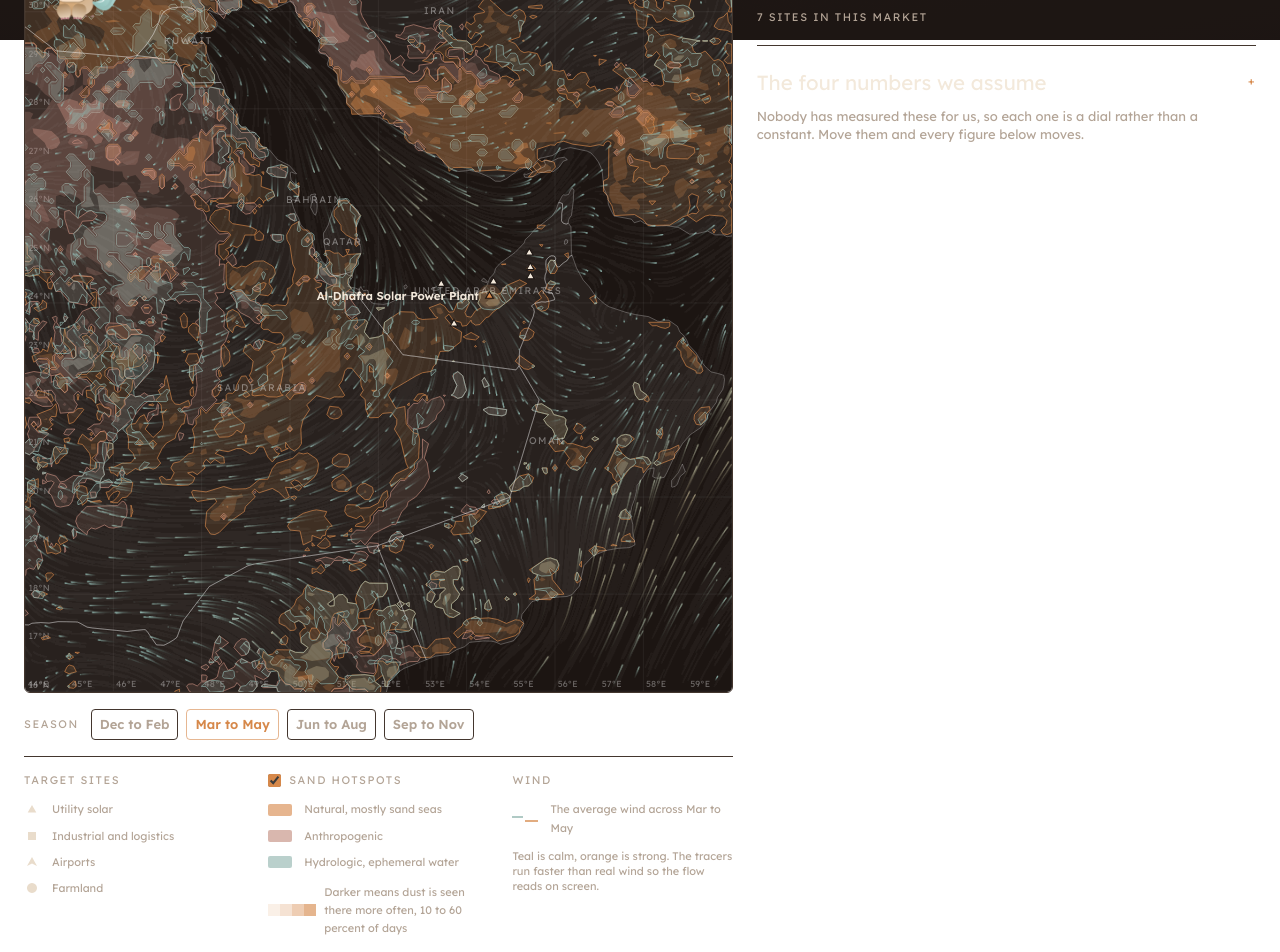
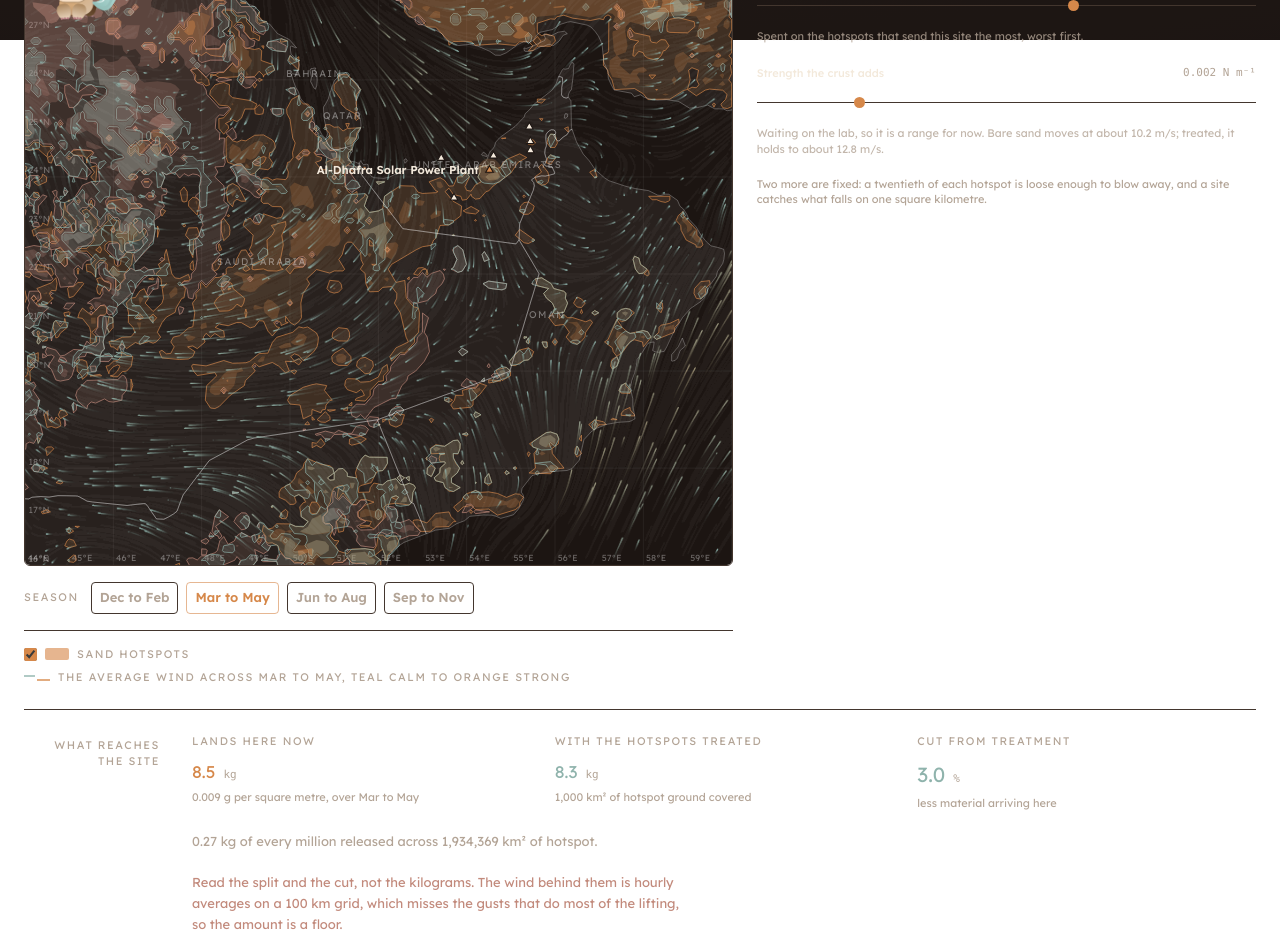
Before and after one commit to Faheem107/iGEM-Modeling-Tool-Kit, a Next.js app: page /exposure in a window 1280 px wide. Shown: the part 760-1712 px from the top of the page. Built offline with nearby package versions, Linux system fonts and the light colour scheme.

Commit message:
Cut the legend, the dials and the prose back
Legend down to one row, four assumption dials down to the two that
decide what the treatment does, and the fixed two stated in a line.

```diff
--- a/src/components/exposure/ExposureWorkspace.tsx
+++ b/src/components/exposure/ExposureWorkspace.tsx
@@ -3,7 +3,7 @@
 import { useEffect, useMemo, useState } from "react";
 import { useSearchParams } from "next/navigation";
 import { useTheme } from "@/components/theme-context";
-import { Fold, Note, Slider, SourcesToggle, StatCard } from "@/src/components/simulation/_shared";
+import { Note, Slider, SourcesToggle, StatCard } from "@/src/components/simulation/_shared";
 import WindValidation, { useWindValidation } from "./WindValidation";
 import ExposureMap, { sourceColor, type SourceFeature, type TargetSite } from "./ExposureMap";
 import MapLegend from "./MapLegend";
@@ -30,6 +30,12 @@ const GRAIN_D_FALLBACK_M = 2 ** -1.46 / 1000;
 
 /** u* is 3 percent of the 10 m wind over desert sand. AEOLIAN_CALIB.uStarRatio. */
 const U_STAR_RATIO = 0.03;
+
+/** Share of a hotspot's ground loose enough for wind to lift it. Assumed. */
+const ERODIBLE_FRACTION = 0.05;
+
+/** Ground a site counts as its own. We have a point per site, not an outline. */
+const SITE_AREA_M2 = 1e6;
 
 /** Days in each calendar month, for the length of a season. */
 const MONTH_DAYS = [31, 28.25, 31, 30, 31, 30, 31, 31, 30, 31, 30, 31];
@@ -74,10 +80,9 @@ export default function ExposureWorkspace() {
   const [liveErr, setLiveErr] = useState<string | null>(null);
   const [liveLoading, setLiveLoading] = useState(false);
 
-  // The four assumptions. Each one is a number nobody has measured for us, so
-  // each one is a control the reader can move rather than a constant in code.
-  const [erodiblePct, setErodiblePct] = useState(5);
-  const [siteAreaKm2, setSiteAreaKm2] = useState(1);
+  // Four assumptions, none of them measured for us. The two that only set the
+  // scale of the answer are fixed and stated; the two that decide what the
+  // product does stay as dials.
   const [treatedLog10, setTreatedLog10] = useState(3);
   const [cohesion, setCohesion] = useState(0.002);
 
@@ -270,16 +275,13 @@ export default function ExposureWorkspace() {
       windRun: siteWind.windRun,
       transportWind: siteWind.speed,
       windowSeconds,
-      erodibleFraction: erodiblePct / 100,
-      siteAreaM2: siteAreaKm2 * 1e6,
+      erodibleFraction: ERODIBLE_FRACTION,
+      siteAreaM2: SITE_AREA_M2,
       utFreeUntreated: utFree0,
       utFreeTreated: utFreeT,
       treatedAreaM2: treatedAreaKm2 * 1e6,
     });
-  }, [
-    site, siteWind, hotspots, fluxAt, windowSeconds, erodiblePct, siteAreaKm2,
-    utFree0, utFreeT, treatedAreaKm2,
-  ]);
+  }, [site, siteWind, hotspots, fluxAt, windowSeconds, utFree0, utFreeT, treatedAreaKm2]);
 
   const windField = useMemo(() => {
     if (mode === "live") return liveField;
@@ -404,43 +406,17 @@ export default function ExposureWorkspace() {
                 ))}
               </select>
               <p className="caption">
-                {visible.length} sites in this market
+                {visible.length} sites
                 {mode === "live" && siteWind
-                  ? `. ${siteWind.speed.toFixed(1)} m/s here right now, from ${siteWind.from?.toFixed(0)}°`
+                  ? ` · ${siteWind.speed.toFixed(1)} m/s here now, from ${siteWind.from?.toFixed(0)}°`
                   : ""}
               </p>
             </div>
           </div>
 
-          <Fold
-            className="border-t border-border pt-5"
-            title="The four numbers we assume"
-            lede="Nobody has measured these for us, so each one is a dial rather than a constant. Move them and every figure below moves."
-            wide
-          >
+          <div className="border-t border-border pt-5">
+            <p className="caption mb-3">What we assume</p>
             <div className="space-y-5">
-              <Slider
-                label="Loose soil at each hotspot"
-                value={erodiblePct}
-                onChange={setErodiblePct}
-                min={0.5}
-                max={50}
-                step={0.5}
-                unit="%"
-                isLightMode={isLightMode}
-                hint="How much of the ground at a hotspot is loose enough for wind to lift. The rest is crusted, stony or held by plants."
-              />
-              <Slider
-                label="Ground the site covers"
-                value={siteAreaKm2}
-                onChange={setSiteAreaKm2}
-                min={0.1}
-                max={20}
-                step={0.1}
-                unit="km²"
-                isLightMode={isLightMode}
-                hint="How much land the dust has to fall on to count as landing here. We have a point for each site, not its outline."
-              />
               <Slider
                 label="Hotspot ground we treat"
                 value={treatedLog10}
@@ -451,7 +427,7 @@ export default function ExposureWorkspace() {
                 unit="km²"
                 format={(v) => (10 ** v).toLocaleString("en-US", { maximumFractionDigits: 0 })}
                 isLightMode={isLightMode}
-                hint="Treatment is spent on the hotspots that send this site the most, worst first."
+                hint="Spent on the hotspots that send this site the most, worst first."
               />
               <Slider
                 label="Strength the crust adds"
@@ -462,14 +438,14 @@ export default function ExposureWorkspace() {
                 step={0.0002}
                 unit="N m⁻¹"
                 isLightMode={isLightMode}
-                hint="How much harder the treated ground is to lift. We are waiting on the lab result, so for now this is a range to explore."
+                hint={`Waiting on the lab, so it is a range for now. Bare sand moves at about ${utFree0.toFixed(1)} m/s; treated, it holds to about ${utFreeT.toFixed(1)} m/s.`}
               />
-              <p className="caption">
-                Bare sand starts moving at about {utFree0.toFixed(1)} m/s. Treated, it
-                holds to about {utFreeT.toFixed(1)} m/s.
+              <p className="text-[length:var(--text-caption)] leading-snug text-muted-foreground">
+                Two more are fixed: a twentieth of each hotspot is loose enough to
+                blow away, and a site catches what falls on one square kilometre.
               </p>
             </div>
-          </Fold>
+          </div>
         </div>
       </div>
 
@@ -479,11 +455,6 @@ export default function ExposureWorkspace() {
         <div className="rail-row">
           <p className="caption pt-1">What reaches the site</p>
           <div className="space-y-5">
-            <p className="max-w-[62ch] text-[length:var(--text-micro)] leading-snug text-muted-foreground">
-              Wind lifts loose material at every hotspot and carries it downwind.
-              Some of it settles here, over {per}.
-            </p>
-
             {noWind ? (
               <p className="text-[length:var(--text-micro)] text-dune-rose">
                 Data pending. The live wind feed has not returned, so nothing here
@@ -510,7 +481,7 @@ export default function ExposureWorkspace() {
                     unit={massUnit(result.landedKg)}
                     accent="text-dune-orange"
                     isLightMode={isLightMode}
-                    sub={`${result.depositGm2.toFixed(3)} g per square metre`}
+                    sub={`${result.depositGm2.toFixed(3)} g per square metre, over ${per}`}
                     rule={false}
                   />
                   <StatCard
@@ -536,18 +507,17 @@ export default function ExposureWorkspace() {
                   />
                 </div>
 
-                <p className="max-w-[62ch] text-[length:var(--text-micro)] leading-snug text-muted-foreground">
-                  That is {(result.landingFraction * 1e6).toFixed(2)} kg of every
-                  million the hotspots release. They cover{" "}
+                <p className="text-[length:var(--text-micro)] text-muted-foreground">
+                  {(result.landingFraction * 1e6).toFixed(2)} kg of every million
+                  released across{" "}
                   {Math.round(result.hotspotAreaM2 / 1e6).toLocaleString("en-US")} km²
-                  between them.
+                  of hotspot.
                 </p>
 
                 <p className="max-w-[62ch] text-[length:var(--text-micro)] leading-relaxed text-dune-rose">
-                  The amount is a floor, not a measurement. The wind behind it is
-                  hourly averages on a 100 km grid, so it misses the gusts that do
-                  most of the lifting. Read the split between hotspots and the size
-                  of the cut, not the kilograms.
+                  Read the split and the cut, not the kilograms. The wind behind
+                  them is hourly averages on a 100 km grid, which misses the gusts
+                  that do most of the lifting, so the amount is a floor.
                 </p>
 
                 <Note label="What would make this wrong">
@@ -563,9 +533,8 @@ export default function ExposureWorkspace() {
         <div className="rail-row">
           <p className="caption pt-1">Where it comes from</p>
           <div className="space-y-4">
-            <p className="max-w-[62ch] text-[length:var(--text-micro)] leading-snug text-muted-foreground">
-              Every hotspot in range, ranked by how much of what lands here came
-              from it.
+            <p className="text-[length:var(--text-micro)] text-muted-foreground">
+              Ranked by how much of what lands here came from each.
             </p>
             {!result || result.shares.length === 0 ? (
               <p className="text-[length:var(--text-micro)] text-muted-foreground">
--- a/src/components/exposure/MapLegend.tsx
+++ b/src/components/exposure/MapLegend.tsx
@@ -1,33 +1,14 @@
 "use client";
 
 import { DUNE } from "@/src/lib/palette";
-import { FOO_ALPHA, FOO_BANDS, sourceColor } from "./ExposureMap";
+import { sourceColor } from "./ExposureMap";
 
 /**
- * A key for every mark on the map.
- *
- * The rule this exists to enforce: nothing is drawn on the map that is not
- * named here.
+ * One row: the hotspot layer, which is a control as well as a key, and what the
+ * moving field is. The three-column key that used to sit here named four site
+ * glyphs, three source colours and an opacity ramp, none of which a reader
+ * needs before they have clicked a site.
  */
-
-const MARKETS: [string, string, string][] = [
-  ["solar", "M0,-5 L4.3,2.5 L-4.3,2.5 Z", "Utility solar"],
-  ["industrial", "M-4,-4 H4 V4 H-4 Z", "Industrial and logistics"],
-  ["aviation", "M0,-5 L5,4 L0,1.5 L-5,4 Z", "Airports"],
-  ["agriculture", "M0,-5 A5,5 0 1,1 -0.01,-5 Z", "Farmland"],
-];
-
-/**
- * Colours and the opacity ramp come from ExposureMap rather than being repeated
- * here. They were duplicated as hex literals before and drifted apart, so the
- * legend described a map that was no longer being drawn.
- */
-const SOURCE_KINDS: [string, string][] = [
-  ["natural", "Natural, mostly sand seas"],
-  ["anthro", "Anthropogenic"],
-  ["hydro", "Hydrologic, ephemeral water"],
-];
-
 export default function MapLegend({
   showSources,
   onToggleSources,
@@ -40,83 +21,29 @@ export default function MapLegend({
   /** What the moving field currently shows, so the caption never lies. */
   windLabel: string;
 }) {
-  const glyphFill = isLightMode ? "#3d332c" : "#e9dccb";
   return (
-    <div className="grid grid-cols-1 gap-6 border-t border-border pt-4 sm:grid-cols-3">
-      <div>
-        <p className="caption mb-3">Target sites</p>
-        <ul className="space-y-2">
-          {MARKETS.map(([id, d, label]) => (
-            <li key={id} className="flex items-center gap-3">
-              <svg width={16} height={16} viewBox="-8 -8 16 16" aria-hidden className="shrink-0">
-                <path d={d} fill={glyphFill} />
-              </svg>
-              <span className="text-[length:var(--text-caption)] text-muted-foreground">
-                {label}
-              </span>
-            </li>
-          ))}
-        </ul>
-      </div>
-
-      <div>
-        <label className="caption mb-3 flex items-center gap-2">
+    <div className="flex flex-wrap items-center gap-x-6 gap-y-2 border-t border-border pt-4">
+      <label className="caption flex items-center gap-2">
         <input
           type="checkbox"
           checked={showSources}
           onChange={(e) => onToggleSources(e.target.checked)}
         />
+        <span
+          className="h-3 w-6 shrink-0 rounded-[2px]"
+          style={{ background: sourceColor("natural", isLightMode), opacity: 0.62 }}
+          aria-hidden
+        />
         Sand hotspots
       </label>
-        <ul className="space-y-2">
-          {SOURCE_KINDS.map(([id, label]) => (
-            <li key={id} className="flex items-center gap-3">
-              <span
-                className="h-3 w-6 shrink-0 rounded-[2px]"
-                style={{ background: sourceColor(id, isLightMode), opacity: 0.62 }}
-                aria-hidden
-              />
-              <span className="text-[length:var(--text-caption)] text-muted-foreground">
-                {label}
-              </span>
-            </li>
-          ))}
-        </ul>
-        <div className="mt-3 flex items-center gap-2">
-          <span className="flex shrink-0" aria-hidden>
-            {FOO_BANDS.map((band) => (
-              <span
-                key={band}
-                className="h-3 w-3"
-                style={{
-                  background: sourceColor("natural", isLightMode),
-                  opacity: FOO_ALPHA[band],
-                }}
-              />
-            ))}
-          </span>
-          <span className="text-[length:var(--text-caption)] text-muted-foreground">
-            Darker means dust is seen there more often, 10 to 60 percent of days
-          </span>
-        </div>
-      </div>
 
-      <div>
-        <p className="caption mb-3">Wind</p>
-        <div className="flex items-center gap-3">
+      <span className="caption flex items-center gap-2">
         <svg width={26} height={10} aria-hidden className="shrink-0">
           <line x1={0} y1={3} x2={11} y2={3} stroke={DUNE.teal} strokeWidth={1.4} />
           <line x1={13} y1={7} x2={26} y2={7} stroke={DUNE.orange} strokeWidth={1.4} />
         </svg>
-          <span className="text-[length:var(--text-caption)] text-muted-foreground">
-            {windLabel}
+        {windLabel}, teal calm to orange strong
       </span>
-        </div>
-        <p className="mt-3 text-[length:var(--text-caption)] leading-snug text-muted-foreground">
-          Teal is calm, orange is strong. The tracers run faster than real wind
-          so the flow reads on screen.
-        </p>
-      </div>
     </div>
   );
 }
```
Also changed, not shown: src/components/pages/ExposureView.tsx (+1 -6 lines). Lines whose indentation alone changed are shown as unchanged.
